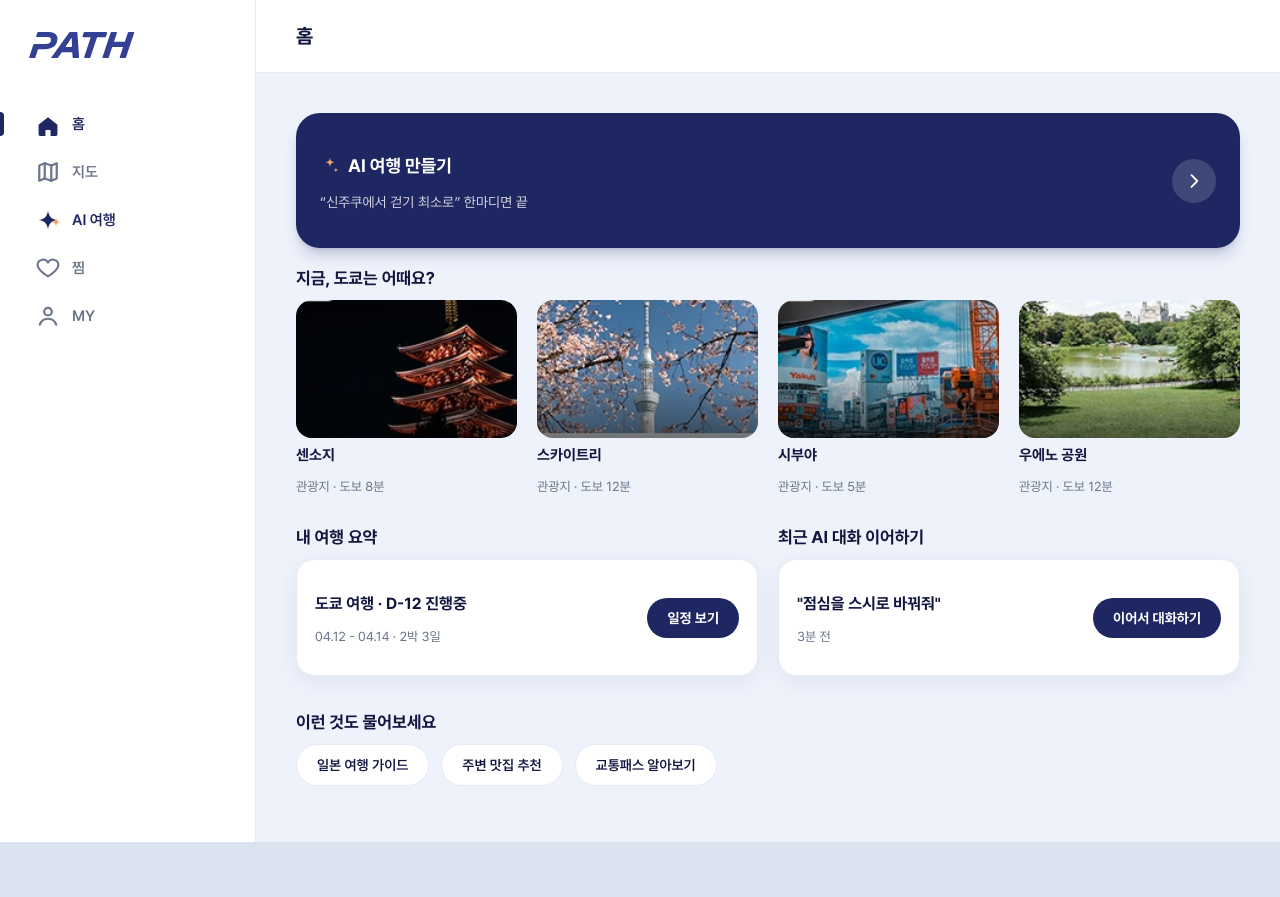
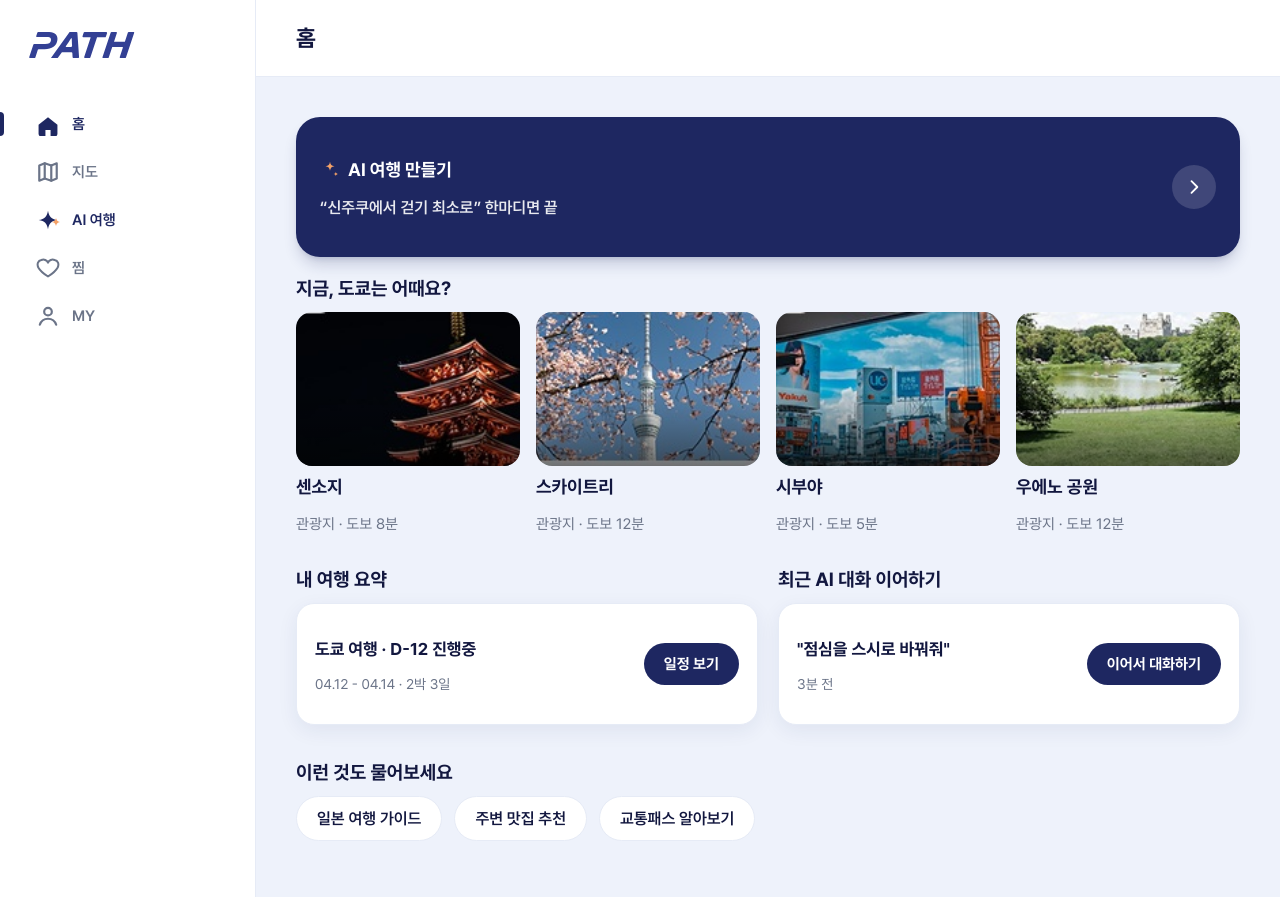
Before and after one commit to KIMGAYEONG12/PATH-app-Travel-with-Agent, a Next.js app: page /home in a window 1280 px wide. Before the commit the page ends 842 px from the top, so only its background shows below. Built offline with nearby package versions, Linux system fonts and the light colour scheme.

Commit message:
2차 수정

```diff
--- a/app/favorites/page.js
+++ b/app/favorites/page.js
@@ -146,7 +146,7 @@ export default function FavoritesPage() {
               </div>
 
               {/* 데스크톱: 포토 카드 4열 그리드 */}
-              <div className="hidden grid-cols-4 gap-5 pb-10 lg:grid">
+              <div className="hidden grid-cols-5 gap-4 pb-10 lg:grid">
                 {visible.map((item) => (
                   <div key={item.id}>
                     <div className="relative">
--- a/app/home/page.js
+++ b/app/home/page.js
@@ -35,7 +35,7 @@ export default function HomePage() {
               <IconSparkle className="h-5 w-5 text-accent-orange" />
               AI 여행 만들기
             </p>
-            <p className="mt-2 text-[14px] text-white/80">
+            <p className="mt-2 text-[16px] font-semibold text-white/90">
               &ldquo;신주쿠에서 걷기 최소로&rdquo; 한마디면 끝
             </p>
           </div>
@@ -45,7 +45,7 @@ export default function HomePage() {
         </Link>
 
         <section>
-          <h2 className="mb-3 text-[17px] font-bold text-navy-deep">지금, 도쿄는 어때요?</h2>
+          <h2 className="mb-3 text-[19px] font-bold text-navy-deep">지금, 도쿄는 어때요?</h2>
 
           {/* 모바일: 이미지 위에 이름 오버레이 (3개) */}
           <div className="grid grid-cols-3 gap-3 lg:hidden">
@@ -56,18 +56,18 @@ export default function HomePage() {
             ))}
           </div>
 
-          {/* PC: 이미지 아래에 이름/부제 표기 (4개) — 세로 공간 절약을 위해
-              4:3보다 낮은 비율(16:10)을 사용해 스크롤 없이 아래 섹션까지 보이게 함 */}
-          <div className="hidden lg:grid lg:grid-cols-4 lg:gap-5">
+          {/* PC: 이미지 아래에 이름/부제 표기 (4개) — 원본 디자인처럼 4개 열이
+              컨테이너 폭을 꽉 채우도록 표시 (폭 제한 없음). */}
+          <div className="hidden lg:grid lg:grid-cols-4 lg:gap-4">
             {SPOTS.map((s) => (
               <Link key={s.name} href={`/ai/place/${s.id}`} className="block">
                 <PlacePhoto
                   name={s.name}
-                  className="aspect-[16/10] w-full rounded-2xl"
+                  className="aspect-[16/11] w-full rounded-2xl"
                   labelClassName="hidden"
                 />
-                <p className="mt-2 text-[15px] font-bold text-navy-deep">{s.name}</p>
-                <p className="mt-0.5 text-[13px] text-muted">{s.time}</p>
+                <p className="mt-2.5 text-[18px] font-bold text-navy-deep">{s.name}</p>
+                <p className="mt-1 text-[15px] text-muted">{s.time}</p>
               </Link>
             ))}
           </div>
@@ -99,14 +99,14 @@ export default function HomePage() {
         {/* PC: "지금, 도쿄는 어때요?"와 같은 방식으로 제목을 카드 밖에 표기 */}
         <div className="hidden gap-5 pb-4 lg:grid lg:grid-cols-2">
           <div>
-            <h2 className="mb-3 text-[17px] font-bold text-navy-deep">내 여행 요약</h2>
+            <h2 className="mb-3 text-[19px] font-bold text-navy-deep">내 여행 요약</h2>
             <Link href="/my/trips" className="block">
               <Card className="flex items-center justify-between">
                 <div>
-                  <p className="text-[16px] font-bold text-navy-deep">도쿄 여행 · D-12 진행중</p>
-                  <p className="mt-0.5 text-[13px] text-muted">04.12 - 04.14 · 2박 3일</p>
+                  <p className="text-[17px] font-bold text-navy-deep">도쿄 여행 · D-12 진행중</p>
+                  <p className="mt-0.5 text-[14px] text-muted">04.12 - 04.14 · 2박 3일</p>
                 </div>
-                <span className="shrink-0 rounded-xl bg-navy px-5 py-3 text-[14px] font-bold text-white">
+                <span className="shrink-0 rounded-xl bg-navy px-5 py-3 text-[15px] font-bold text-white">
                   일정 보기
                 </span>
               </Card>
@@ -114,14 +114,14 @@ export default function HomePage() {
           </div>
 
           <div>
-            <h2 className="mb-3 text-[17px] font-bold text-navy-deep">최근 AI 대화 이어하기</h2>
+            <h2 className="mb-3 text-[19px] font-bold text-navy-deep">최근 AI 대화 이어하기</h2>
             <Link href="/ai/chat" className="block">
               <Card className="flex items-center justify-between">
                 <div>
-                  <p className="text-[16px] font-bold text-navy-deep">&quot;점심을 스시로 바꿔줘&quot;</p>
-                  <p className="mt-0.5 text-[13px] text-muted">3분 전</p>
+                  <p className="text-[17px] font-bold text-navy-deep">&quot;점심을 스시로 바꿔줘&quot;</p>
+                  <p className="mt-0.5 text-[14px] text-muted">3분 전</p>
                 </div>
-                <span className="shrink-0 rounded-xl bg-navy px-5 py-3 text-[14px] font-bold text-white">
+                <span className="shrink-0 rounded-xl bg-navy px-5 py-3 text-[15px] font-bold text-white">
                   이어서 대화하기
                 </span>
               </Card>
@@ -131,13 +131,13 @@ export default function HomePage() {
 
         {/* PC 전용 — 모바일 프로토타입("홈")에는 없는 섹션 */}
         <section className="hidden pb-6 lg:block">
-          <h2 className="mb-3 text-[17px] font-bold text-navy-deep">이런 것도 물어보세요</h2>
+          <h2 className="mb-3 text-[19px] font-bold text-navy-deep">이런 것도 물어보세요</h2>
           <div className="flex flex-wrap gap-3">
             {ASK_CHIPS.map((c) => (
               <Link
                 key={c.label}
                 href={c.href}
-                className="rounded-full border border-line bg-white px-5 py-3 text-[14px] font-semibold text-navy-deep transition hover:border-navy"
+                className="rounded-full border border-line bg-white px-5 py-3 text-[16px] font-semibold text-navy-deep transition hover:border-navy"
               >
                 {c.label}
               </Link>
--- a/app/map/nearby/page.js
+++ b/app/map/nearby/page.js
@@ -36,7 +36,7 @@ export default function NearbyPage() {
       <div className="flex min-w-0 flex-1 flex-col lg:mx-auto lg:max-w-2xl lg:border-x lg:border-line">
         <header className="hidden shrink-0 items-center gap-2 border-b border-line px-10 py-6 lg:flex">
           <span className="text-[15px] font-medium text-muted">지도</span>
-          <h1 className="text-[20px] font-bold text-navy-deep">주변 맛집 추천</h1>
+          <h1 className="text-[23px] font-bold text-navy-deep">주변 맛집 추천</h1>
         </header>
         <Header title="주변 맛집 추천" className="lg:hidden" />
 
--- a/app/my/profile/page.js
+++ b/app/my/profile/page.js
@@ -163,7 +163,7 @@ export default function ProfilePage() {
               <label className="mb-2 block text-[14px] font-bold text-navy-deep">이메일</label>
               <input
                 disabled
-                className="w-full rounded-2xl border border-line bg-[#eef2fb] px-5 py-3.5 text-[14.5px] text-muted"
+                className="w-full rounded-2xl border border-[#c7ccd8] bg-[#dfe2e8] px-5 py-3.5 text-[14.5px] text-muted"
               />
             </div>
 
--- a/app/my/settings/page.module.css
+++ b/app/my/settings/page.module.css
@@ -61,3 +61,34 @@
 .knobOn {
   transform: translateX(20px);
 }
+
+/* PC 화면에서는 모바일 카드를 그대로 재사용하다 보니 글자가 작게 보여
+   가독성을 위해 데스크톱에서만 폰트를 키웁니다. */
+@media (min-width: 1024px) {
+  .groupTitle {
+    font-size: 17px;
+  }
+
+  .card {
+    border-radius: 18px;
+  }
+
+  .row {
+    font-size: 19px;
+    padding: 20px 4px;
+  }
+
+  .switch {
+    width: 50px;
+    height: 28px;
+  }
+
+  .knob {
+    width: 22px;
+    height: 22px;
+  }
+
+  .knobOn {
+    transform: translateX(22px);
+  }
+}
--- a/app/my/trips/page.js
+++ b/app/my/trips/page.js
@@ -106,7 +106,7 @@ export default function MyTripsPage() {
 
               {/* 데스크톱: 표지 사진 + "새 일정 만들기" 카드가 함께 있는 그리드
                   (프로토타입 "PC 내 여행일정") */}
-              <div className="hidden grid-cols-4 gap-6 pb-10 lg:mt-4 lg:grid">
+              <div className="hidden grid-cols-5 gap-5 pb-10 lg:mt-4 lg:grid">
                 {list.map((t) => (
                   <Link href="/ai/result" key={t.id} className="block">
                     <div className="relative aspect-[4/3] w-full overflow-hidden rounded-2xl">
--- a/components/TabShell.js
+++ b/components/TabShell.js
@@ -18,12 +18,14 @@ export default function TabShell({ title, crumb, children, hideMobileNav = false
       <div className="flex min-w-0 flex-1 flex-col">
         {title && (
           <header className="hidden shrink-0 items-center gap-2 border-b border-line px-10 py-6 lg:flex">
-            {crumb && <span className="text-[15px] font-medium text-muted">{crumb}</span>}
-            <h1 className="text-[20px] font-bold text-navy-deep">{title}</h1>
+            {crumb && <span className="text-[16px] font-medium text-muted">{crumb}</span>}
+            <h1 className="text-[23px] font-bold text-navy-deep">{title}</h1>
           </header>
         )}
         <div className="flex flex-1 flex-col lg:items-start lg:bg-[#eef2fb]">
-          <div className="flex w-full flex-1 flex-col lg:mx-auto lg:max-w-none lg:px-10 lg:py-8">
+          {/* lg:max-w — 큰 모니터에서 사진/카드가 가장자리까지 늘어나 지나치게
+              커 보이지 않도록 프로토타입 캔버스 폭과 비슷한 값으로 제한합니다. */}
+          <div className="flex w-full flex-1 flex-col lg:mx-auto lg:max-w-[1180px] lg:px-10 lg:py-8">
             {children}
           </div>
         </div>
```
Also changed, not shown: app/ai/chat/page.js (+15 -13 lines), app/ai/page.js (+11 -7 lines), app/map/page.js (+10 -6 lines), app/my/support/page.js (+9 -4 lines), components/Sidebar.js (+30 -11 lines).
